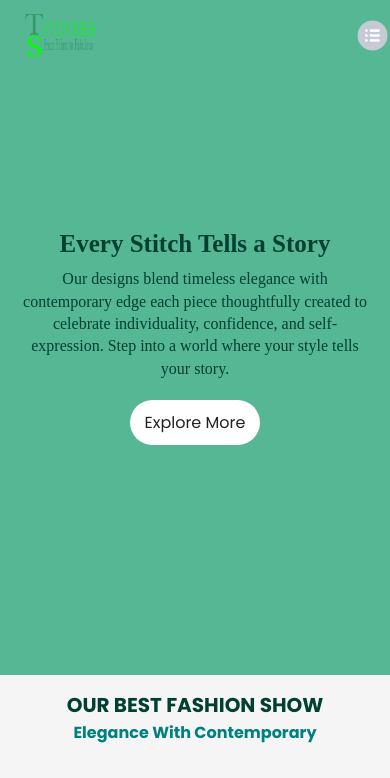
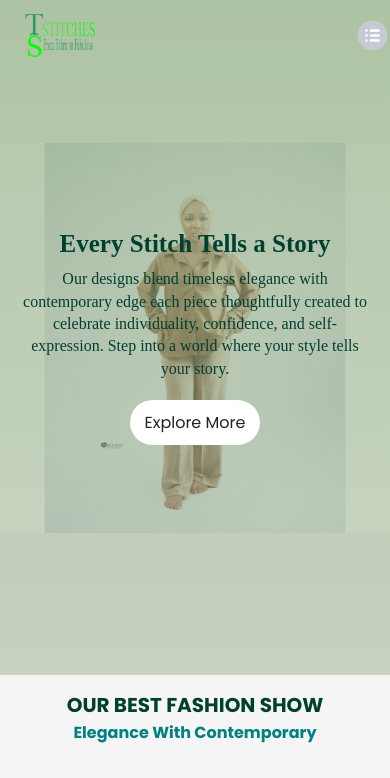
Before and after one commit to OlamiAdigun/tolashamstitches, a React (Vite) app: page / in a window 390 px wide. Shown: the top 778 px of the page. Built offline with nearby package versions, Linux system fonts and the light colour scheme.

Commit message:
hero section edit

```diff
--- a/src/Components/Hero/Hero.css
+++ b/src/Components/Hero/Hero.css
@@ -51,7 +51,6 @@
  @media(max-width:500px){
     .hero{
         min-height: 80vh;
-        background: rgb(85, 183, 148);
         margin-bottom: 5px;
     }
     .hero-text{
```
